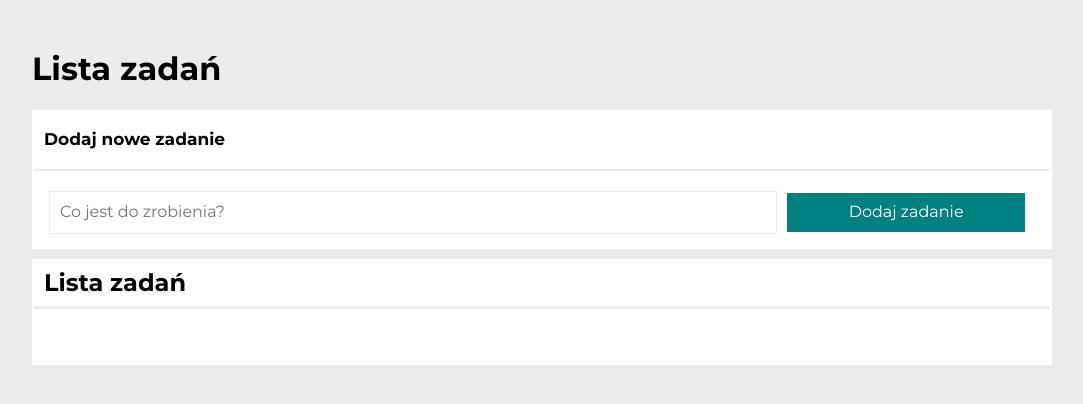
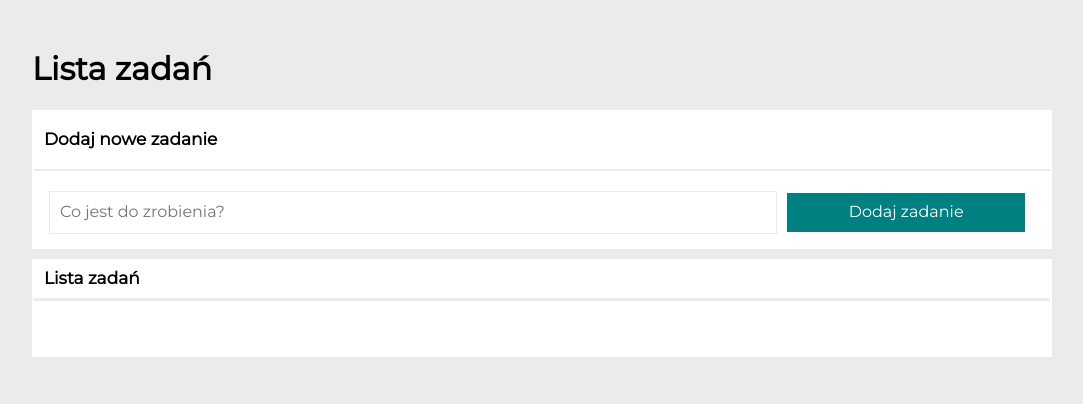
Before and after one commit to MikolajPawlowski/to-do-list, a plain HTML site: page index.html in a window 1280 px wide. Shown: the whole page, without its empty margins (98-1181 px from the left). Drawn offline with nearby package versions, Linux system fonts and the light colour scheme.

Commit message:
font update, formating

```diff
--- a/css/form.css
+++ b/css/form.css
@@ -40,12 +40,10 @@
     .form_button {
         width: 100%;
     }
-
     .form__fieldset {
         flex-direction: column;
         flex-wrap: wrap;
     }
-
     .form__input {
         width: 100%;
     }
--- a/css/list.css
+++ b/css/list.css
@@ -1,8 +1,3 @@
-.section__list {
-    list-style: none;
-    padding: 20px 20px;
-}
-
 .list__item {
     display: flex;
     padding: 10px 10px;
--- a/css/section.css
+++ b/css/section.css
@@ -7,4 +7,10 @@
     padding: 10px;
     margin: 5px 2px;
     border-bottom: 3px solid rgb(235, 235, 235);
+    font-size: 17px;
 }
+
+.section__list {
+    list-style: none;
+    padding: 20px 20px;
+}
--- a/index.html
+++ b/index.html
@@ -8,7 +8,8 @@
     <link rel="preconnect" href="https://fonts.gstatic.com">
     <link rel="preconnect" href="https://fonts.gstatic.com">
     <link rel="preconnect" href="https://fonts.gstatic.com">
-    <link href="https://fonts.googleapis.com/css2?family=Montserrat:wght@400;700&display=swap" rel="stylesheet">
+    <link rel="preconnect" href="https://fonts.gstatic.com">
+    <link href="https://fonts.googleapis.com/css2?family=Montserrat&display=swap" rel="stylesheet">
     <link rel="stylesheet" href="https://cdnjs.cloudflare.com/ajax/libs/normalize/8.0.1/normalize.css">
     <link href="css/style.css" rel="stylesheet">
     <link href="css/list.css" rel="stylesheet">
```
